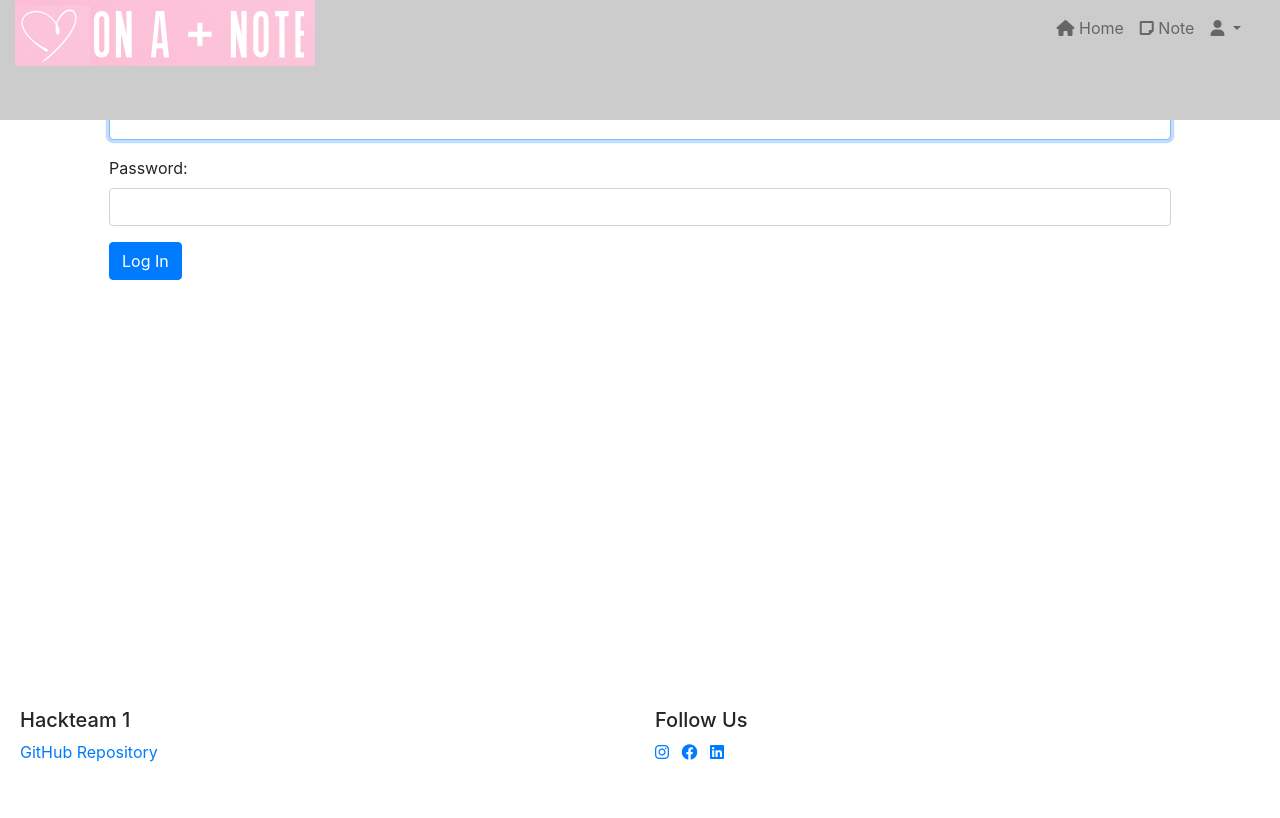
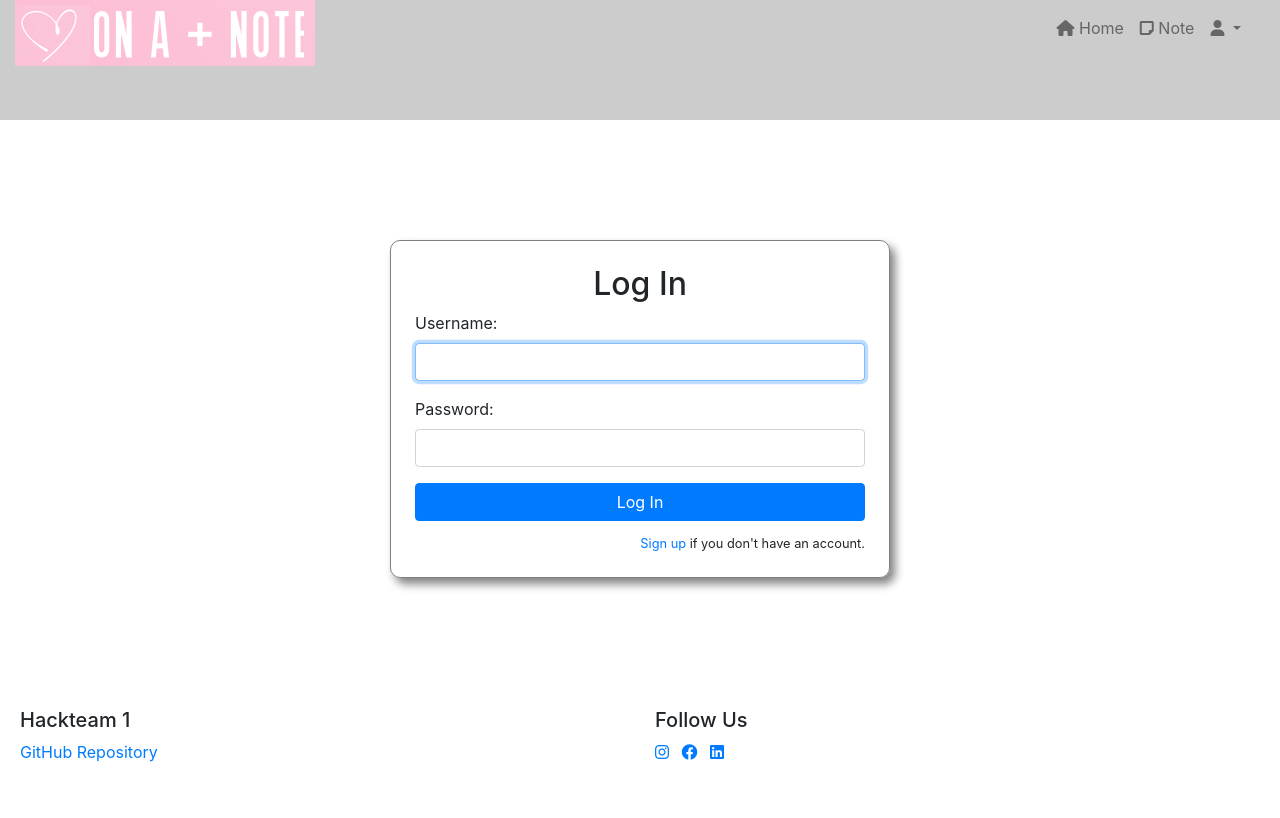
Before and after one commit to adrianskelton/happyhackathon, a Django app: page /login/ in a window 1280 px wide. Before the commit the page ends 762 px from the top, so only its background shows below. Run offline with Django 5.2, Linux system fonts and the light colour scheme; some libraries are stand-ins or nearby versions.

Commit message:
styled the login page

```diff
--- a/accounts/templates/accounts/login.html
+++ b/accounts/templates/accounts/login.html
@@ -2,6 +2,7 @@
 {% load widget_tweaks %}
 
 {% block content %}
+<div class="login-container">
     <div class="flex items-center justify-center px-4 py-12 my-4 sm:px-6 lg:px-8">
         <div class="w-full max-w-md space-y-8">
             <div>
@@ -26,8 +27,10 @@
                                     <label for="{{ form.password.id_for_label }}">Password:</label>
                                     {% render_field form.password class="form-control" %}
                                 </div>
-                            <button type="submit" class="btn btn-primary">Log In</button>
+                                <button type="submit" class="btn btn-primary login-btn">Log In</button>
                             </form>
+                            <p class="signup-text"><a href="accounts/templates/accounts/register.html">Sign up </a>if you don't have an account.</p>
+                        </div>
                     </div>
                 </div>
             </div>
--- a/static/css/base.css
+++ b/static/css/base.css
@@ -135,3 +135,24 @@
     padding: 5% 8%;
     margin: 8% 0 0 0;
 }
+
+/* Login page */
+
+.login-container{
+    margin: 15em auto;
+    width: 80%;
+    max-width: 500px;
+    border: 1px solid grey;
+    border-radius: 10px;
+    box-shadow: 5px 6px 10px 0px grey;
+}
+
+.login-btn{
+    width: 100%
+}
+
+.signup-text{
+    font-size: 0.8em;
+    margin-top: 1em;
+    text-align: end;
+}
```
Also changed, not shown: package-lock.json. Lines whose indentation alone changed are shown as unchanged.
